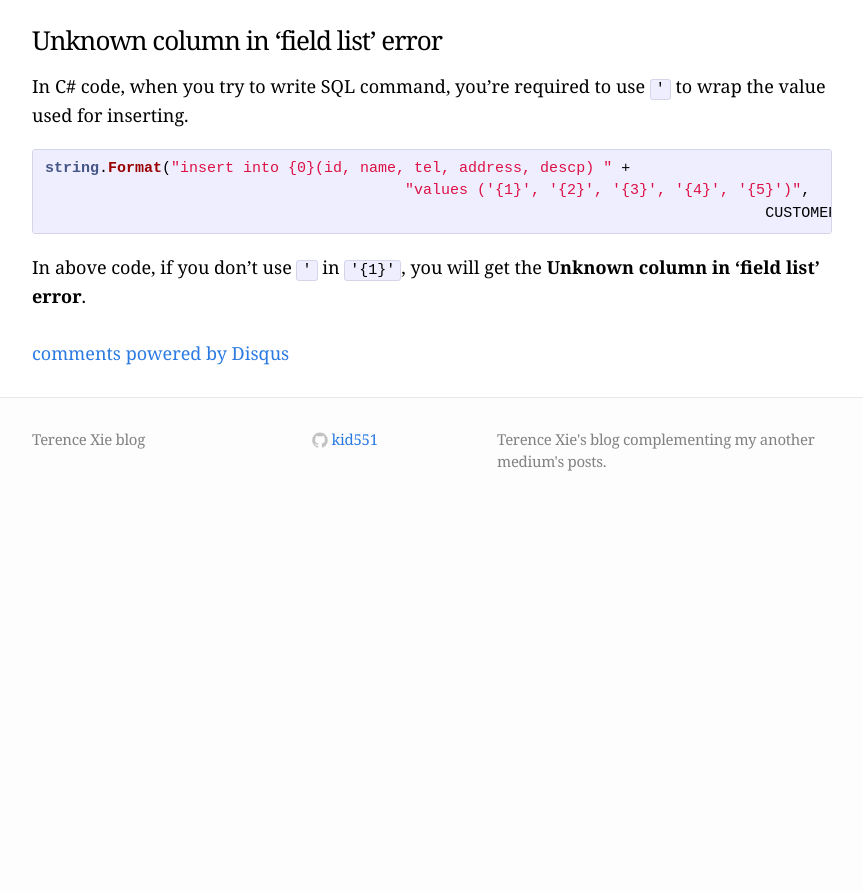
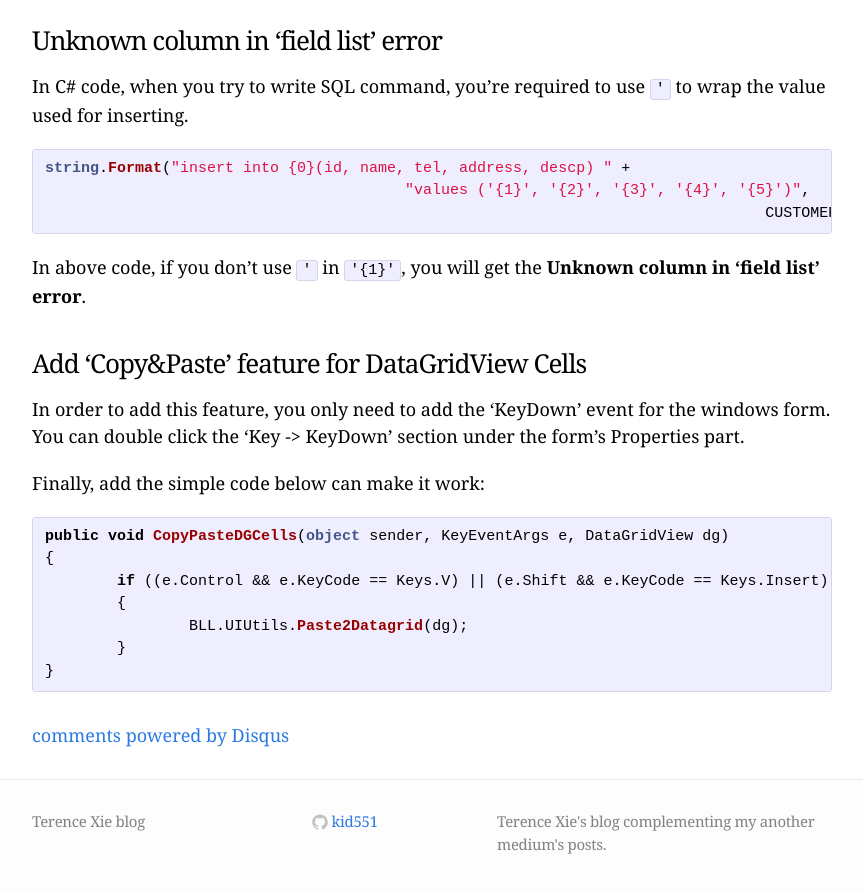
Before and after one commit to kid551/kid551.github.io, a Jekyll site: the page built from _posts/2017-03-21-MySqlCSharp-Dev.md, in a window 1280 px wide and 900 px high, scrolled down 1701 px. Shown: the top 893 px of the window, without its empty margins (208-1071 px from the left). Built offline with Jekyll 4.4.1, drawn with Linux system fonts in a browser that asks for light colours; comment, search, counter and statistics services are not loaded; before the commit the page ends 2219 px from its top, so only the background shows below that.

Commit message:
Add 'copy&paste feature' contents.

````diff
--- a/_posts/2017-03-21-MySqlCSharp-Dev.md
+++ b/_posts/2017-03-21-MySqlCSharp-Dev.md
@@ -75,3 +75,19 @@ string.Format("insert into {0}(id, name, tel, address, descp) " +
 ```
 
 In above code, if you don't use `'` in `'{1}'`, you will get the **Unknown column in 'field list' error**.
+
+### Add 'Copy&Paste' feature for DataGridView Cells
+
+In order to add this feature, you only need to add the 'KeyDown' event for the windows form. You can double click the 'Key -> KeyDown' section under the form's Properties part.
+
+Finally, add the simple code below can make it work:
+
+```c#
+public void CopyPasteDGCells(object sender, KeyEventArgs e, DataGridView dg)
+{
+	if ((e.Control && e.KeyCode == Keys.V) || (e.Shift && e.KeyCode == Keys.Insert))
+	{
+		BLL.UIUtils.Paste2Datagrid(dg);
+	}
+}
+```
````
